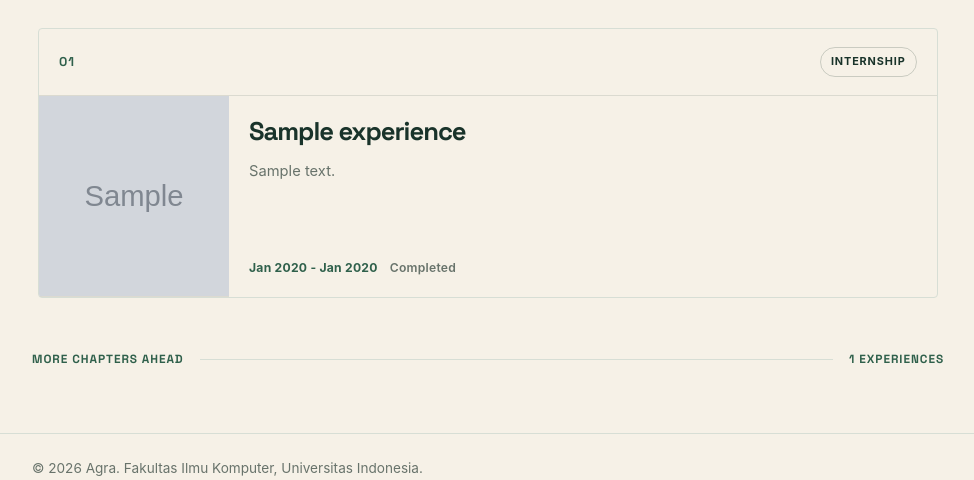
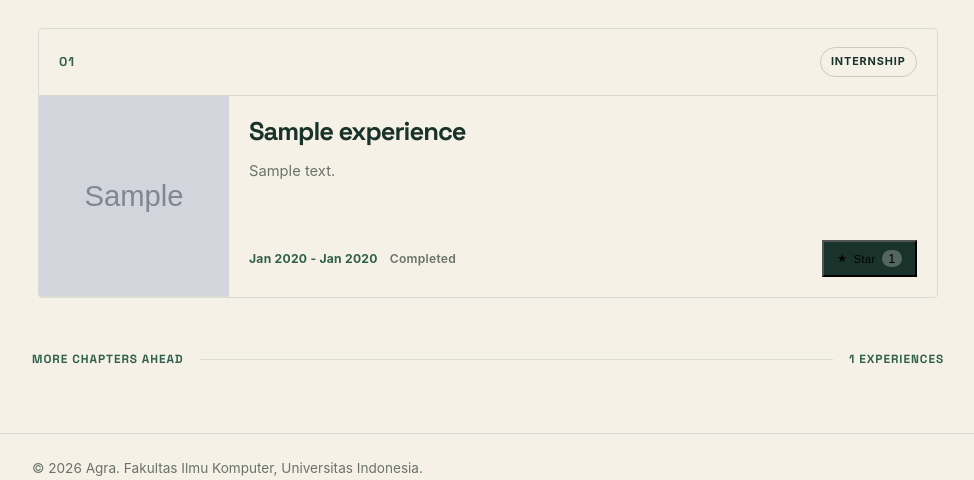
Before and after one commit to Agra-17/myportofolio, a Django app: page /experience/ in a window 1280 px wide. Shown: the part 542-1022 px from the top of the page, without its empty margins (152-1126 px from the left). Run offline with Django 5.2, Linux system fonts and the light colour scheme; tables that the repository leaves empty hold one stand-in row (values such as "Sample post"); grey boxes marked "Sample" are stand-in pictures.

Commit message:
feat : adding feature star (adding function toggle_experience_star in view and apply it to experience page, add new file for experience_star, and update the urls (adding path toggle_experience_star)

```diff
--- a/main/urls.py
+++ b/main/urls.py
@@ -15,6 +15,7 @@ from main.views import (
     login_user,
     logout_user,
     toggle_star,
+    toggle_experience_star,
 )
 
 app_name = "main"
@@ -33,5 +34,7 @@ urlpatterns = [
     path("register/", register, name="register"),
     path("login/", login_user, name="login"),
     path("logout/", logout_user, name="logout"),
-    path("projects/<uuid:achievement_id>/star/", toggle_star,name="toggle_star",),
+    path("achievements/<uuid:achievement_id>/star/", toggle_star,name="toggle_star",),
+    path("experience/<uuid:experience_id>/star/", toggle_experience_star,name="toggle_experience_star",),
+
 ]
--- a/main/views.py
+++ b/main/views.py
@@ -214,5 +214,19 @@ def toggle_star(request, achievement_id):
 
     return redirect("main:show_achievements")
 
+@login_required(login_url="/login/")
+def toggle_experience_star(request, experience_id):
+    experience = get_object_or_404(Experience, pk=experience_id)
+
+    if request.method == "POST":
+        # Kalau akun ini sudah pernah memberi star, batalkan star-nya.
+        # Kalau belum, tambahkan star.
+        if request.user in experience.starred_by.all():
+            experience.starred_by.remove(request.user)
+        else:
+            experience.starred_by.add(request.user)
+
+    return redirect("main:show_experience")
+
 def is_editor(user):
     return user.is_authenticated and user.groups.filter(name="Editor").exists()
--- /dev/null
+++ b/templates/components/experience_star.html
@@ -0,0 +1,10 @@
+<form method="post" action="{% url 'main:toggle_experience_star' experience.id %}" class="star-form">
+    {% csrf_token %}
+    <button type="submit"
+            class="button button-star{% if user in experience.starred_by.all %} is-starred{% endif %}"
+            title="{% if experience.starred_by.all %}Dibintangi oleh {{ experience.starred_by.all|join:', ' }}{% else %}Jadilah yang pertama memberi star{% endif %}">
+        <span aria-hidden="true">★</span>
+        {% if user in experience.starred_by.all %}Unstar{% else %}Star{% endif %}
+        <span class="star-count">{{ experience.starred_by.count }}</span>
+    </button>
+</form>
--- a/templates/experience.html
+++ b/templates/experience.html
@@ -57,6 +57,7 @@
                                     <span class="experience-status">Completed</span>
                                 {% endif %}
                                 <div class="experience-card-actions">
+                                {% include "components/experience_star.html" with experience=experience %}
                                 {% if user.is_superuser or is_editor %}
                                     <a href="{% url 'main:update_experience' experience.id %}" class="button button-secondary">Edit</a>
                                 {% endif %}
```
